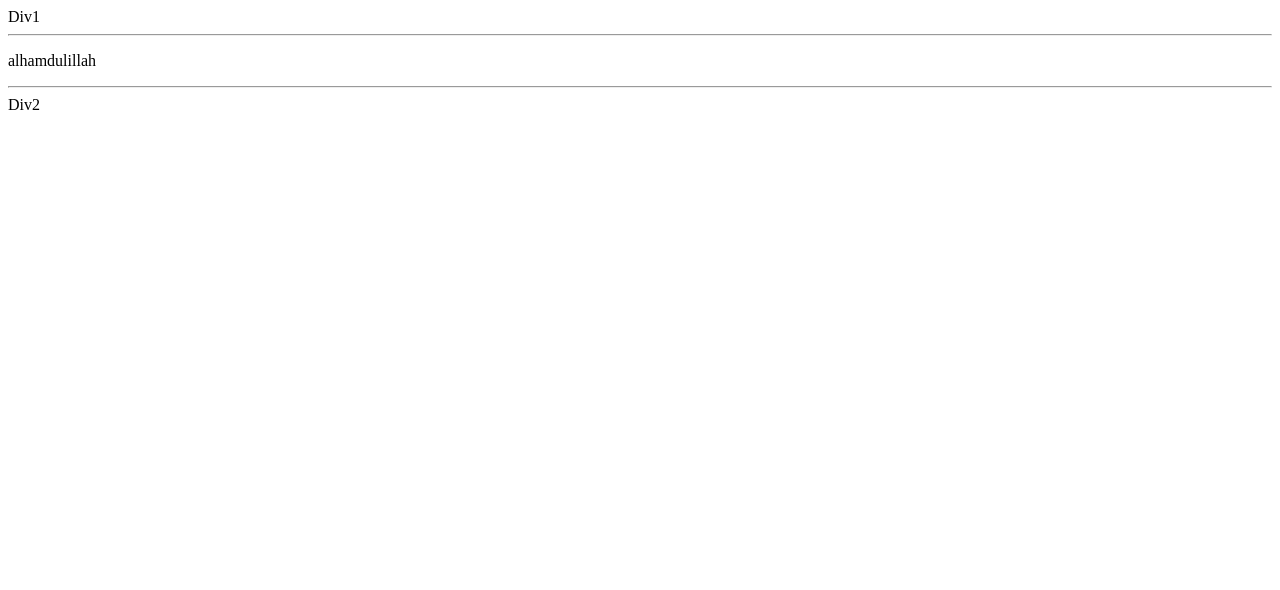
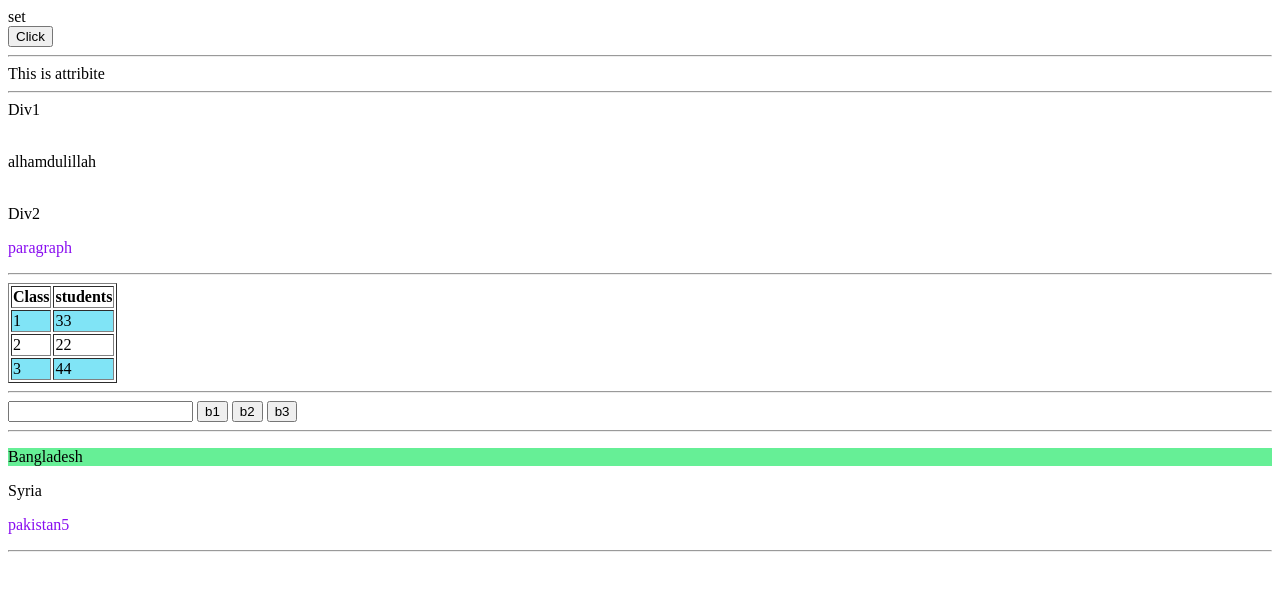
Before and after one commit to mshakibdev/Jquery-, a plain HTML site: page index.html in a window 1280 px wide. Drawn offline with nearby package versions, Linux system fonts and the light colour scheme.

Commit message:
binding and unbinding added

```diff
--- a/content.js
+++ b/content.js
@@ -47,8 +47,64 @@ $(document).ready(function() {
 // for a specific element
 $(document).ready(function() {
     $(".class2:first").click(function() {
-        console.log("Only first one is clicked");
+        // console.log("Only first one is clicked");
 
     });
 
 });
+
+$("document").ready(function() {
+    $("tr:odd").css("background-color", "#80E4F6");
+});
+
+$(document).ready(function() {
+    $("p.class2").click(function() {
+        //console.log("hello");
+
+    });
+});
+
+$(document).ready(function() {
+    $(":button").click(function() {
+        //console.log("button is clicked!");
+
+    });
+    $(":input").click(function() {
+        //console.log("Input is clicked!");
+
+    });
+});
+
+$(document).ready(function() {
+
+    $("p:contains(B)").css("background-color", "#66EF96");
+    $("p:contains(p)").css("color", "#890DF0");
+});
+
+$(document).ready(function() {
+    var title = $("div").attr("title");
+    // console.log(title);
+
+});
+
+
+$(document).ready(function() {
+    $("#changedivstitle").click(function() {
+        //$("div").attr("title", "new");
+
+    });
+});
+
+
+//with call-back function
+
+$(document).ready(function() {
+    $("#changedivstitle").click(function() {
+        $("div").attr("title", function(index, originalValue) {
+            // console.log(index);
+            //console.log(originalValue);
+            return 100 + index;
+        });
+    });
+
+});
--- a/index.html
+++ b/index.html
@@ -12,11 +12,54 @@
 </head>
 
 <body>
+    <div title="old">set</div>
+    <button id="changedivstitle">Click</button>
+    <hr>
+    <div title="hello">This is attribite</div>
+    <hr>
     <div id="d1" class="class2">Div1</div>
+    <br>
+    <p id="d2">alhamdulillah</p>
+    <br>
+    <div class="class2">Div2</div>
+
+    <p class="class2">paragraph</p>
     <hr>
-    <p id="d2">alhamdulillah</p>
+
+    <table class="table table-bordered table-hover" border="1">
+
+        <tbody>
+            <tr>
+                <th>Class</th>
+                <th>students</th>
+            </tr>
+            <tr>
+                <td>1</td>
+                <td>33</td>
+            </tr>
+            <tr>
+                <td>2</td>
+                <td>22</td>
+            </tr>
+            <tr>
+                <td>3</td>
+                <td>44</td>
+            </tr>
+        </tbody>
+    </table>
     <hr>
-    <div class="class2">Div2</div>
+    <input type="text">
+    <input type="button" value="b1">
+    <input type="button" value="b2">
+    <input type="button" value="b3">
+
+    <hr>
+
+    <p>Bangladesh</p>
+    <p>Syria</p>
+    <p>pakistan5</p>
+
+    <hr>
 </body>
 
 </html>
```
